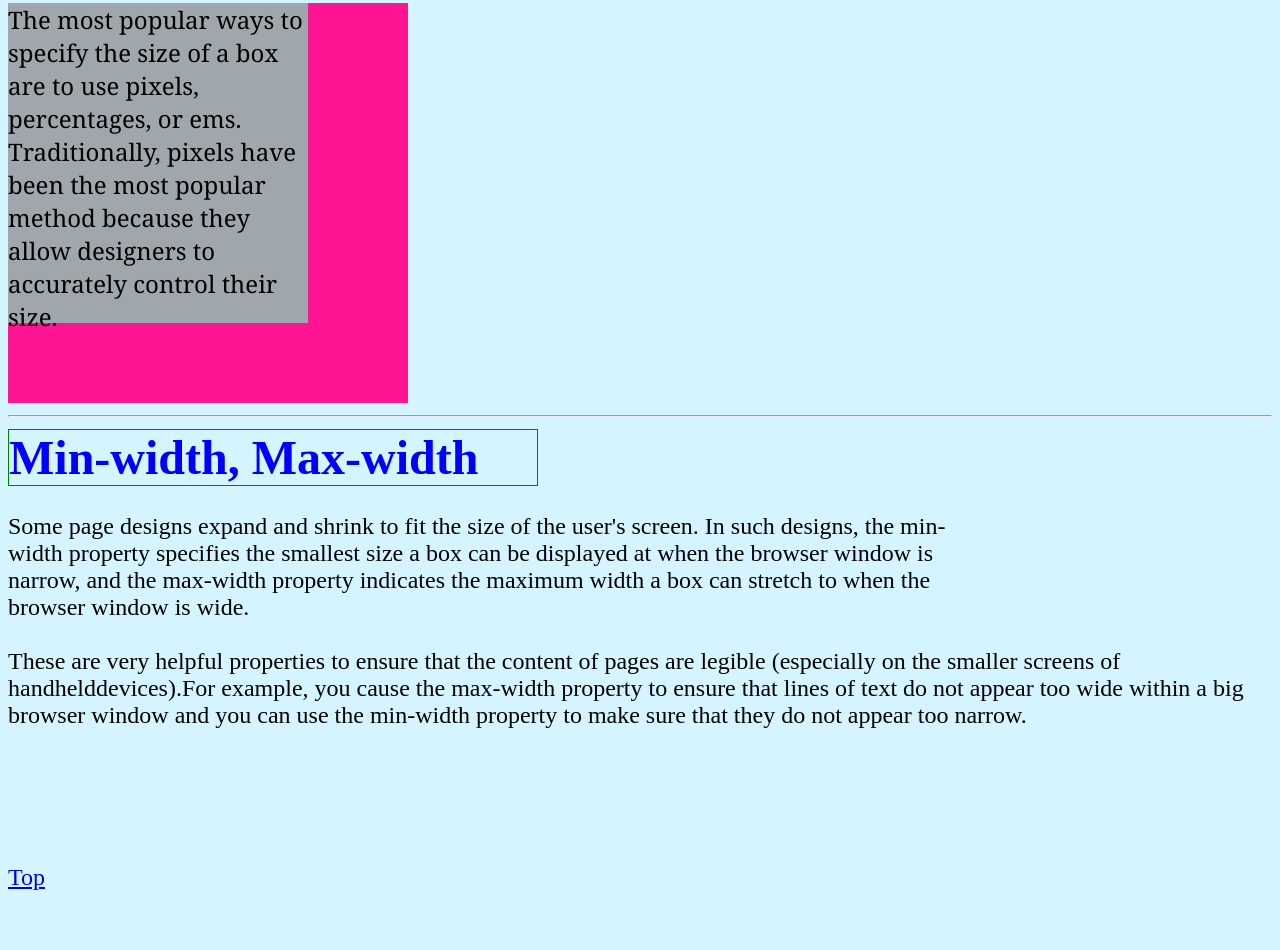
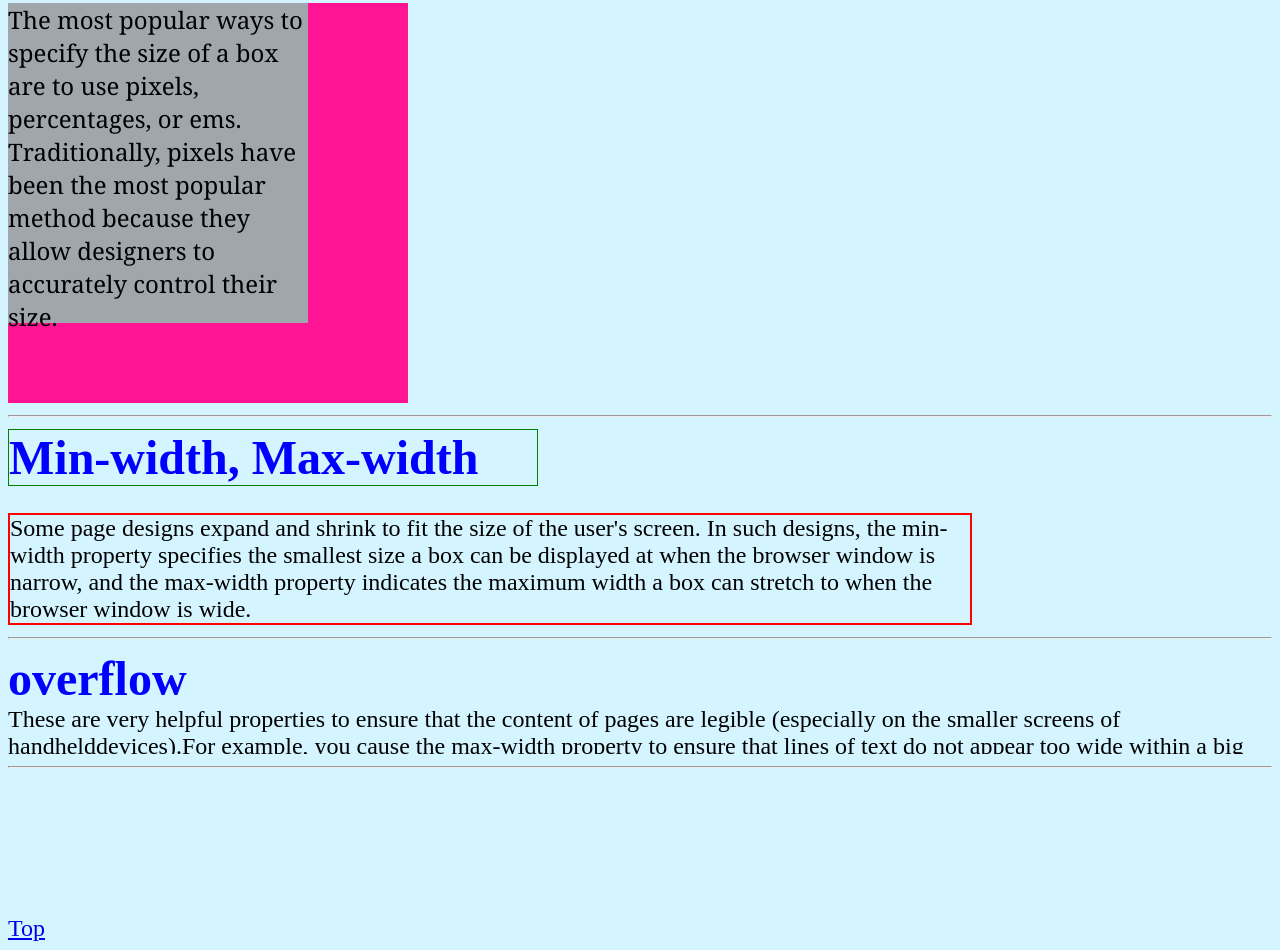
Before and after one commit to ahadwakeel/CSS3-Chapter, a plain HTML site: page index.html in a window 1280 px wide. Shown: the part 4806-5756 px from the top of the page. Before the commit the page ends 5705 px from the top, so only its background shows below. Drawn offline with Linux system fonts and the light colour scheme.

Commit message:
add new features

```diff
--- a/index.html
+++ b/index.html
@@ -155,13 +155,16 @@
         Some page designs expand and shrink to fit the size of the user's screen. In such designs, the  min-width
         property specifies the smallest size a box can be displayed at when the browser window is narrow, and
         the max-width property indicates the maximum width a box can stretch to when the browser  window is wide.
-    </div><br>
-    <div>
+    </div><hr>
+    <div class="aa">overflow</div>
+    <div class="flow">
         These are very helpful properties to ensure that the content of pages are legible (especially on
         the smaller screens of handhelddevices).For example, you cause the max-width property to
         ensure that lines of text do not appear too wide within a big browser window and you can use the min-width
         property to make sure that they do not appear too narrow.
-    </div>
+    </div><hr>
+
+
 
 
 
--- a/style.css
+++ b/style.css
@@ -204,4 +204,9 @@ a:active {
 .prah {
     min-width: 13em;
     max-width: 40em;
+    border: 2px solid rgb(255, 0, 0)
 }
+.flow {
+    max-height: 2em;
+    overflow-y: scroll;
+}
```
